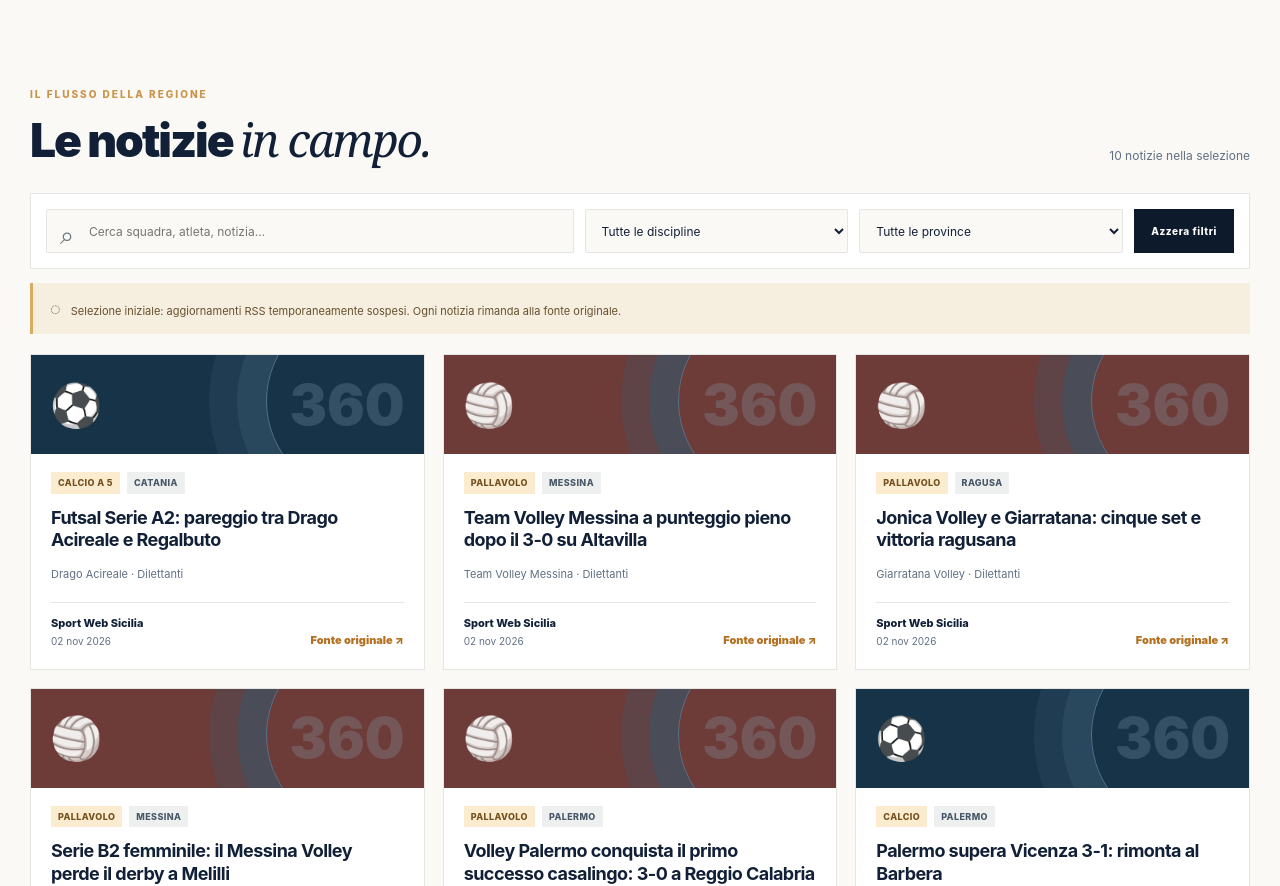
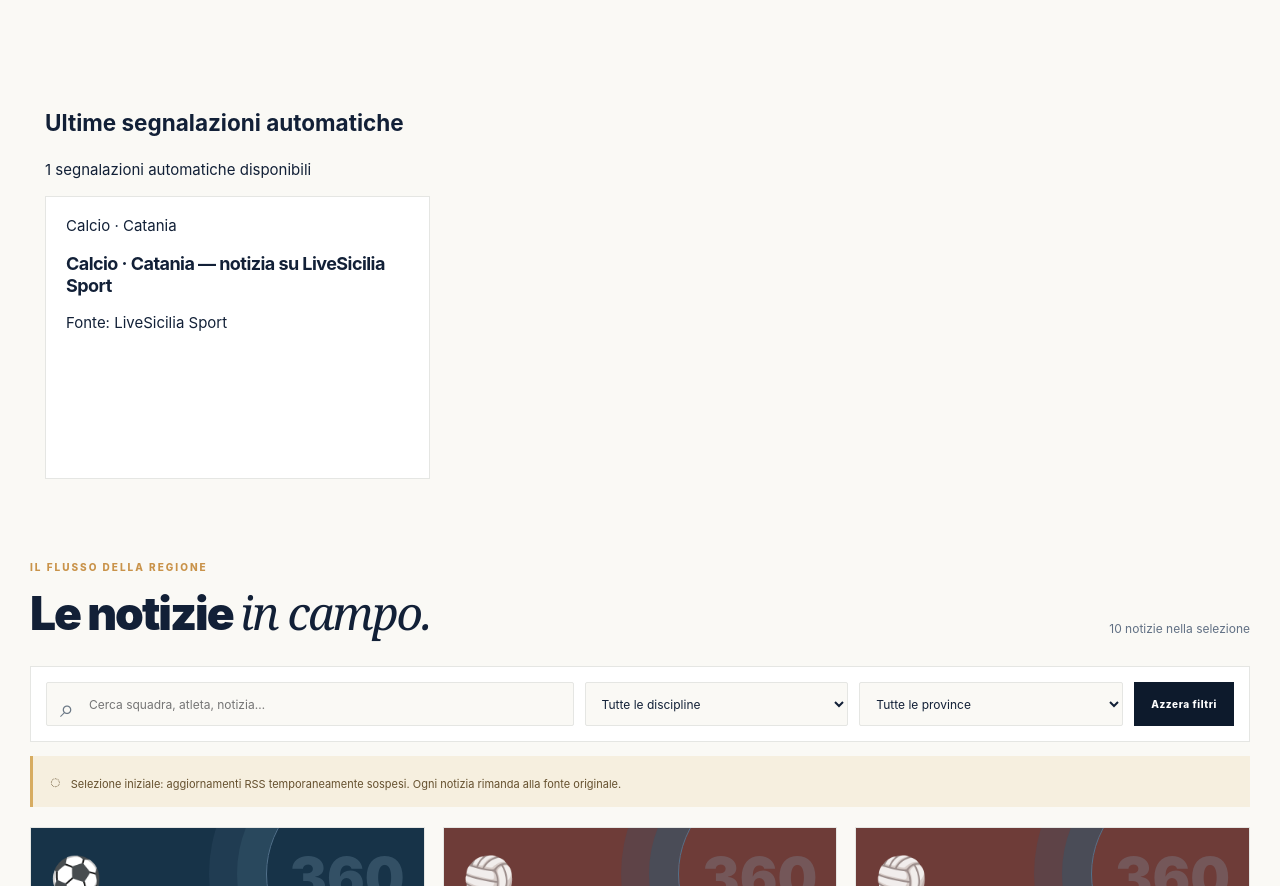
Before and after one commit to marianomascena-byte/sicilia-sport-360, a plain HTML site: page index.html in a window 1280 px wide. Shown: the part 1033-1919 px from the top of the page. Drawn offline with Linux system fonts and the light colour scheme.

Commit message:
Implement automatic news loading for SICILIA SPORT 360
Added automatic news section for 'SICILIA SPORT 360' with dynamic loading of articles.

```diff
--- a/index.html
+++ b/index.html
@@ -218,5 +218,118 @@ if(window.__SS360_DATA__ && Array.isArray(window.__SS360_DATA__.articles)){
 })();
 
 </script>
-</body>
+
+<!-- SICILIA SPORT 360 - NOTIZIE AUTOMATICHE -->
+
+<section id="ss360-auto" class="container" style="margin:30px auto;padding:20px 15px">
+  <h2>Ultime segnalazioni automatiche</h2>
+  <p id="ss360-auto-status">Caricamento delle notizie in corso...</p>
+  <div id="ss360-auto-grid" class="news-grid"></div>
+</section>
+
+<script>
+(async function () {
+  const section = document.getElementById('ss360-auto');
+  const original = document.getElementById('ultime');
+
+  if (original && section) {
+    original.before(section);
+  }
+
+  const status = document.getElementById('ss360-auto-status');
+  const grid = document.getElementById('ss360-auto-grid');
+
+  const url =
+    'https://raw.githubusercontent.com/marianomascena-byte/sicilia-sport-360/main/notizie.json';
+
+  try {
+    const response = await fetch(url, { cache: 'no-store' });
+
+    if (!response.ok) {
+      throw new Error('Archivio non raggiungibile');
+    }
+
+    const data = await response.json();
+
+    if (!Array.isArray(data.articles)) {
+      throw new Error('Formato archivio non valido');
+    }
+
+    const normalize = value => {
+      try {
+        const u = new URL(value);
+        if (u.protocol !== 'https:') return null;
+        return u.hostname.replace(/^www\./, '') +
+          u.pathname.replace(/\/+$/, '');
+      } catch {
+        return null;
+      }
+    };
+
+    const existing = new Set(
+      Array.from(document.querySelectorAll('#news-grid a[href]'))
+        .map(a => normalize(a.href))
+        .filter(Boolean)
+    );
+
+    let count = 0;
+
+    for (const article of data.articles) {
+      if (!article || !article.url) continue;
+
+      const id = normalize(article.url);
+      if (!id || existing.has(id)) continue;
+
+      existing.add(id);
+
+      const card = document.createElement('article');
+      card.className = 'news-card';
+
+      const body = document.createElement('div');
+      body.className = 'card-body';
+
+      const category = document.createElement('p');
+      category.textContent = [
+        article.sport,
+        article.province
+      ].filter(Boolean).join(' · ');
+
+      const heading = document.createElement('h3');
+      const link = document.createElement('a');
+
+      link.href = article.url;
+      link.target = '_blank';
+      link.rel = 'noopener noreferrer';
+      link.textContent =
+        article.label || article.title || 'Leggi la notizia';
+
+      heading.appendChild(link);
+
+      const source = document.createElement('p');
+      source.textContent =
+        'Fonte: ' + (article.source || 'Testata originale');
+
+      body.append(category, heading, source);
+      card.appendChild(body);
+      grid.appendChild(card);
+
+      count++;
+      if (count >= 12) break;
+    }
+
+    status.textContent = count
+      ? count + ' segnalazioni automatiche disponibili'
+      : 'Nessuna nuova segnalazione rispetto alle notizie già pubblicate.';
+
+  } catch (error) {
+    status.textContent =
+      'Archivio temporaneamente non disponibile. Le altre notizie restano visibili.';
+    console.error('SS360:', error);
+  }
+})();
+</script>
+
+<!-- FINE NOTIZIE AUTOMATICHE -->
+
+ </body>
 </html>
```
